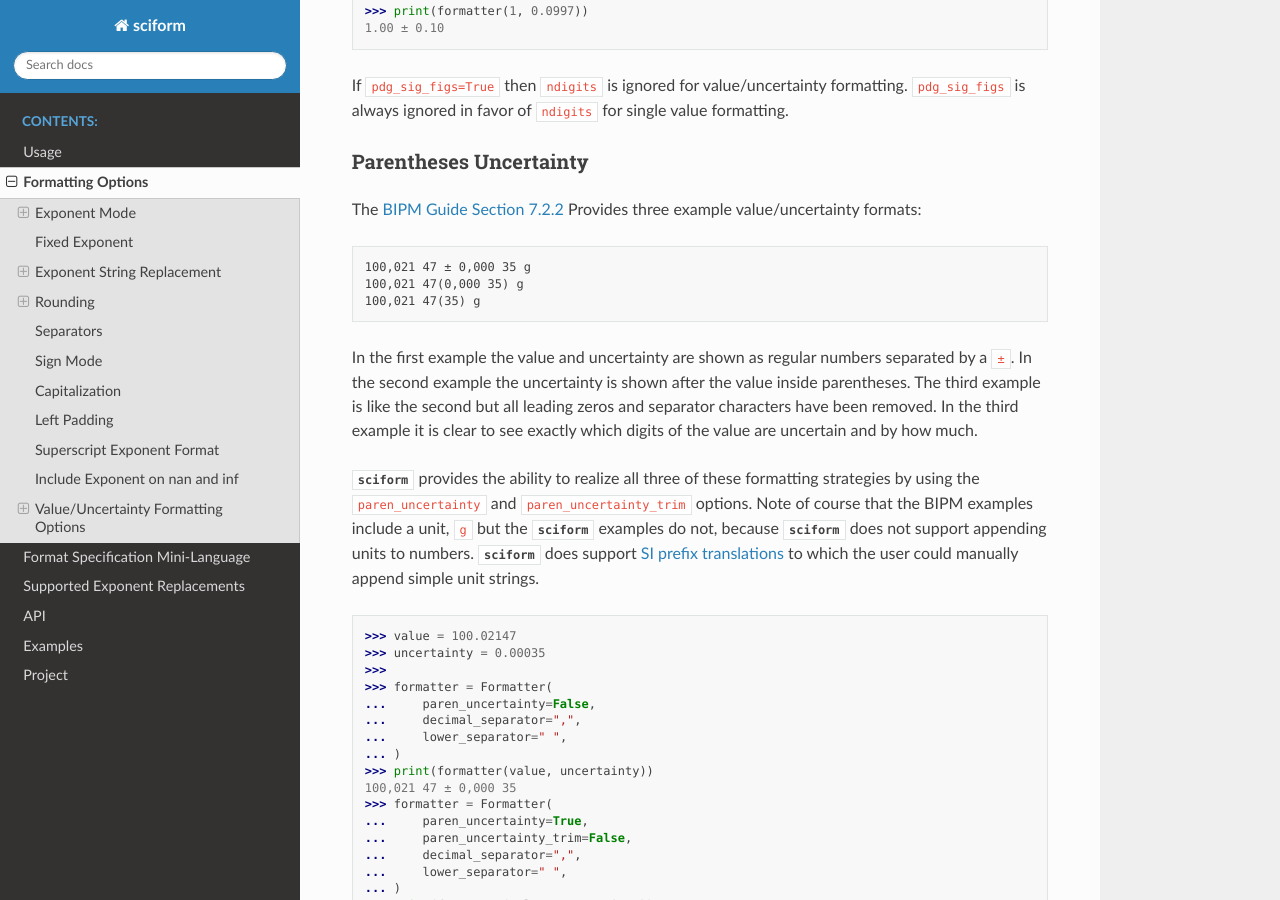
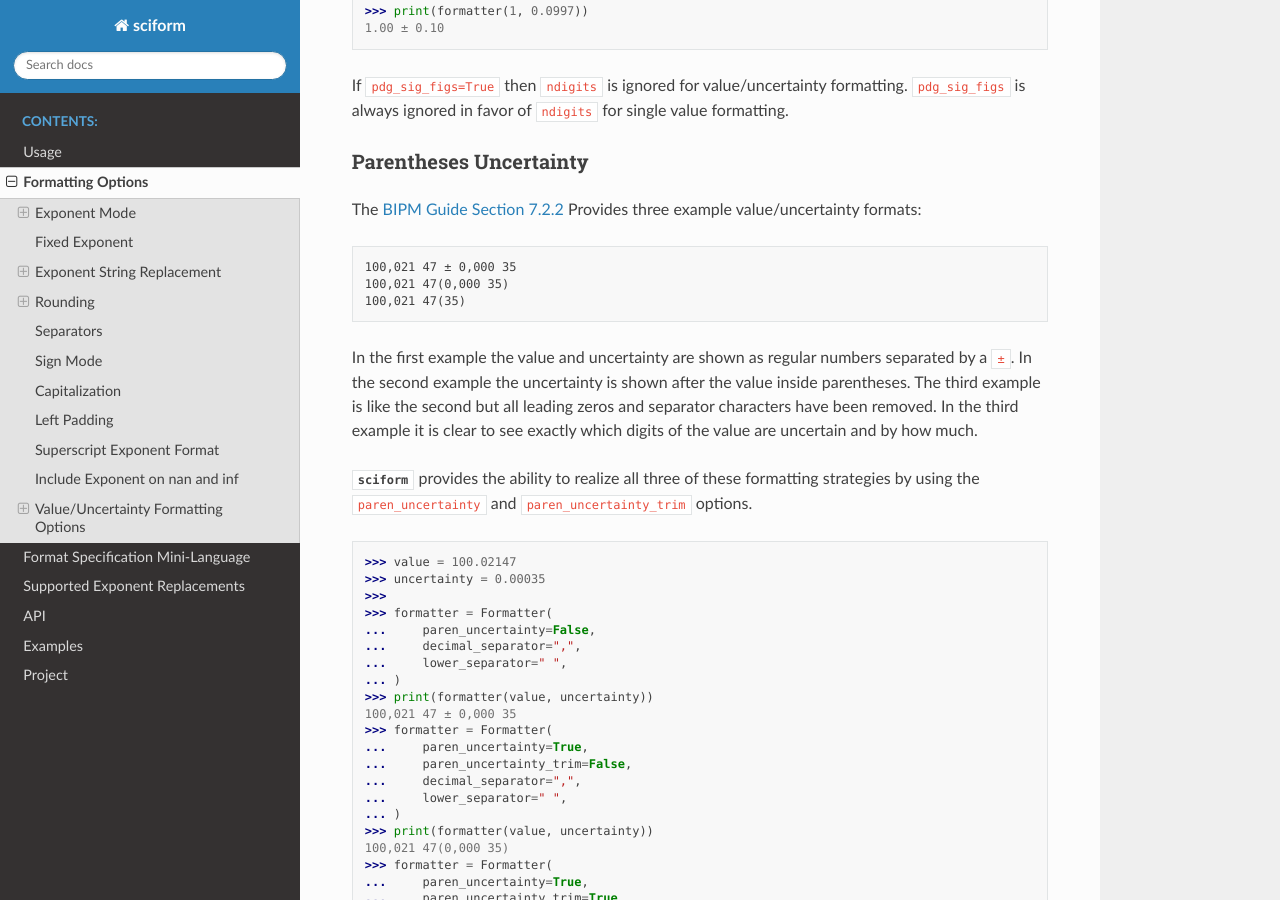
Before and after one commit to jagerber48/sciform, a Sphinx documentation site: the page built from docs/source/options.rst, in a window 1280 px wide and 900 px high, scrolled down 11685 px. Built offline with Sphinx 7.4.7 and the Read the Docs theme 2.0.0, drawn with Linux system fonts in a browser that asks for light colours.

Commit message:
remove units distractions

```diff
--- a/docs/source/options.rst
+++ b/docs/source/options.rst
@@ -689,9 +689,9 @@ The
 `BIPM Guide Section 7.2.2 <https://www.bipm.org/documents/20126/2071204/JCGM_100_2008_E.pdf/cb0ef43f-baa5-11cf-3f85-4dcd86f77bd6#page=37>`_
 Provides three example value/uncertainty formats::
 
-  100,021 47 ± 0,000 35 g
-  100,021 47(0,000 35) g
-  100,021 47(35) g
+  100,021 47 ± 0,000 35
+  100,021 47(0,000 35)
+  100,021 47(35)
 
 In the first example the value and uncertainty are shown as regular
 numbers separated by a ``±``.
@@ -705,12 +705,6 @@ value are uncertain and by how much.
 :mod:`sciform` provides the ability to realize all three of these
 formatting strategies by using the ``paren_uncertainty`` and
 ``paren_uncertainty_trim`` options.
-Note of course that the BIPM examples include a unit, ``g`` but the
-:mod:`sciform` examples do not, because :mod:`sciform` does not support
-appending units to numbers.
-:mod:`sciform` does support
-:ref:`SI prefix translations <exp_str_replacement>` to which the user
-could manually append simple unit strings.
 
 >>> value = 100.02147
 >>> uncertainty = 0.00035
```
